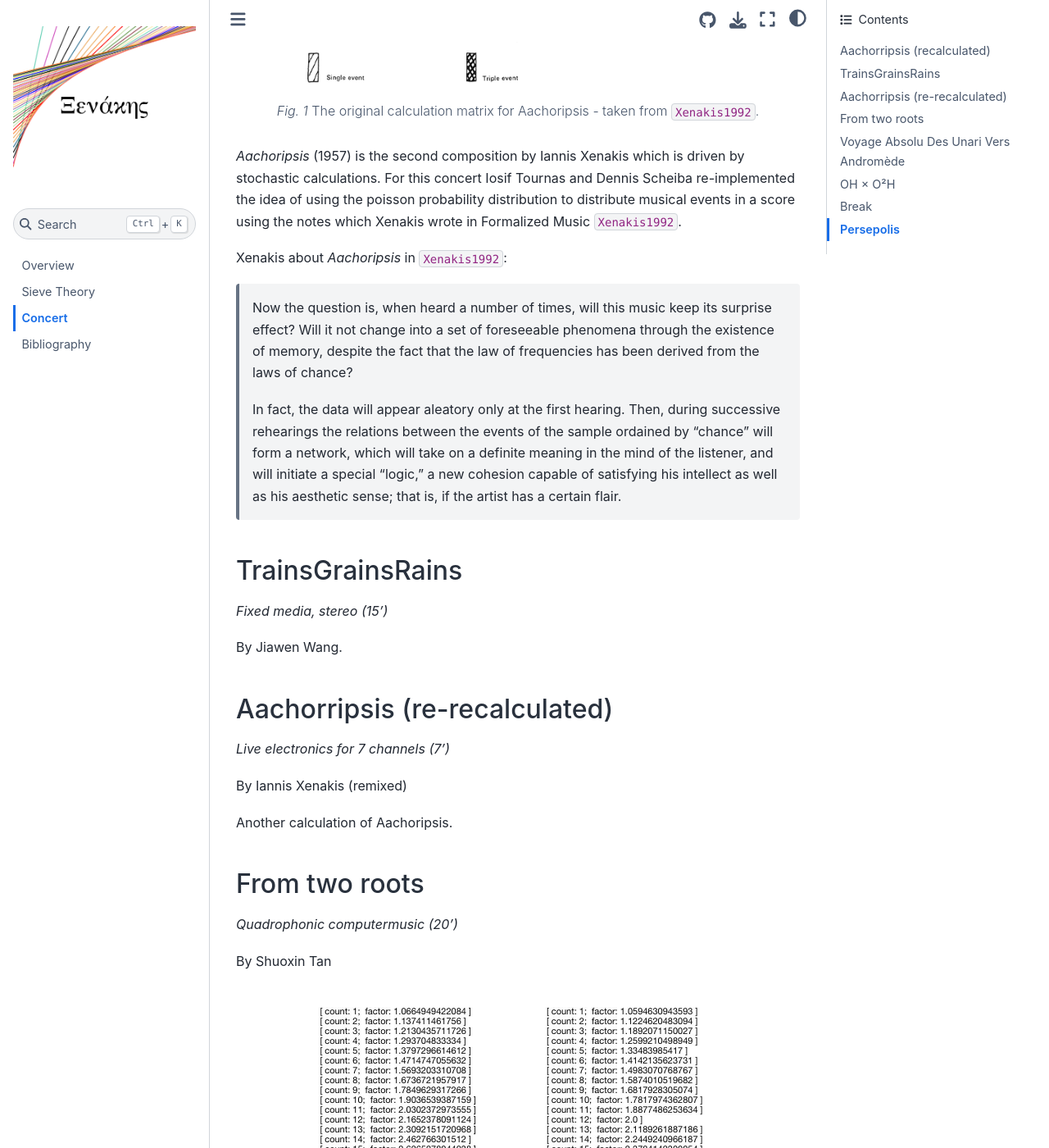
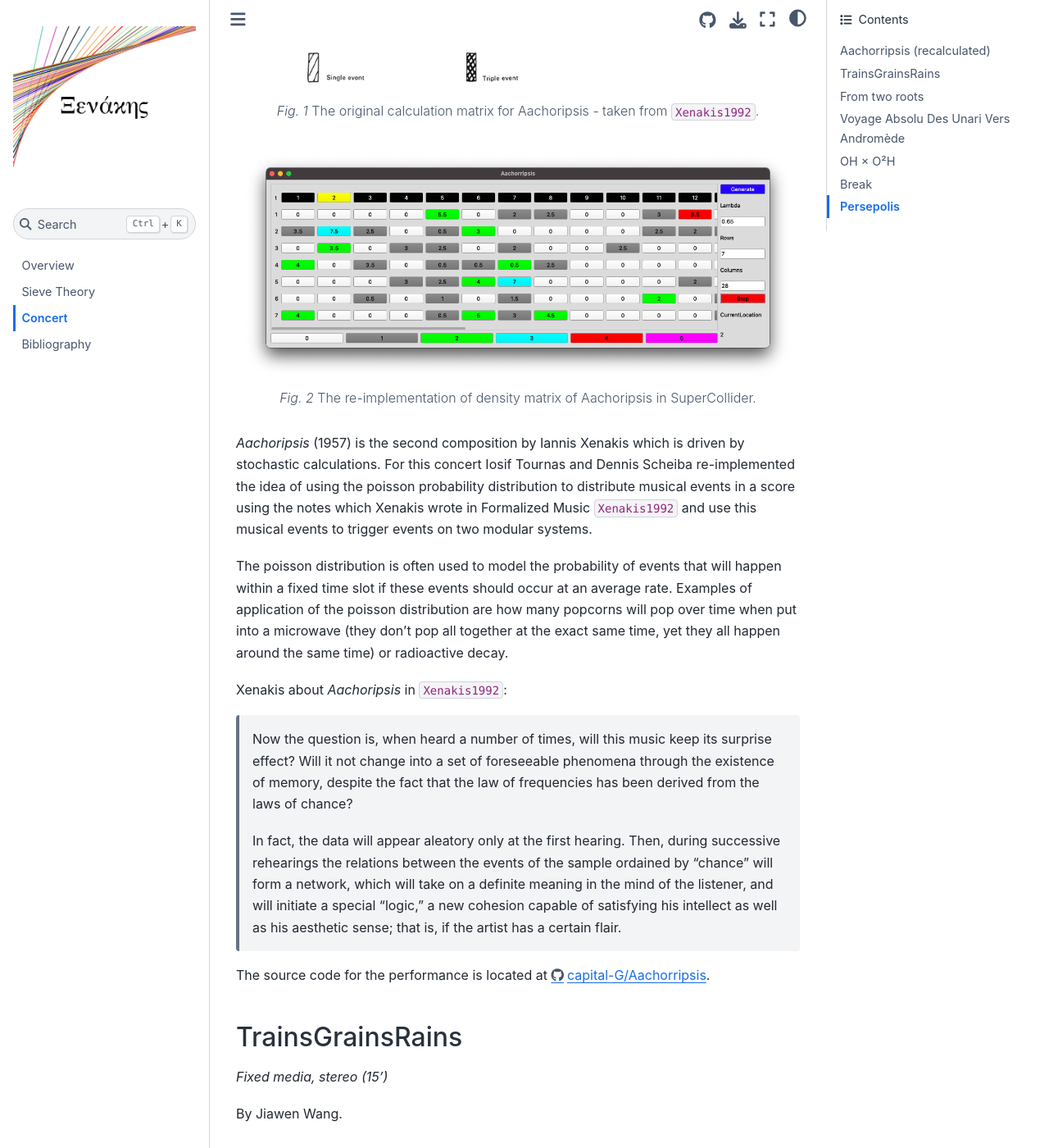
Before and after one commit to capital-G/xenakis-workgroup, a Jupyter Book: the page built from concert.md, in a window 1280 px wide and 1400 px high, scrolled down 959 px. Shown: the whole window at 82% size. Built offline with Jupyter Book 1.0.4 settings and Sphinx 7.4.7 and the Sphinx Book theme 1.1.4, drawn with Linux system fonts in a browser that asks for light colours; pages that are not in the unit, such as notebooks, are missing from menus; cross-references to code outside the pages are shown as plain code; some of the changed text lies outside the part shown.

Commit message:
limit aarchorripsis to one performance

````diff
--- a/concert.md
+++ b/concert.md
@@ -19,8 +19,19 @@ The program consists of compositions by Xenakis himself as well as works that we
 The original calculation matrix for Aachoripsis - taken from {cite}`Xenakis1992`.
 ```
 
+```{figure} ./assets/aachorripsis-recalculated.png
+:name: Aachoripsis recalculated
+
+The re-implementation of density matrix of Aachoripsis in SuperCollider.
+```
+
+
 *Aachoripsis* (1957) is the second composition by Iannis Xenakis which is driven by stochastic calculations.
-For this concert Iosif Tournas and Dennis Scheiba re-implemented the idea of using the poisson probability distribution to distribute musical events in a score using the notes which Xenakis wrote in Formalized Music {cite}`Xenakis1992`.
+For this concert Iosif Tournas and Dennis Scheiba re-implemented the idea of using the poisson probability distribution to distribute musical events in a score using the notes which Xenakis wrote in Formalized Music {cite}`Xenakis1992` and use this musical events to
+trigger events on two modular systems.
+
+The poisson distribution is often used to model the probability of events that will happen within a fixed time slot if these events should occur at an average rate.
+Examples of application of the poisson distribution are how many popcorns will pop over time when put into a microwave (they don't pop all together at the exact same time, yet they all happen around the same time) or radioactive decay.
 
 Xenakis about *Aachoripsis* in {cite}`Xenakis1992`:
 
@@ -28,19 +39,13 @@ Xenakis about *Aachoripsis* in {cite}`Xenakis1992`:
 >
 > In fact, the data will appear aleatory only at the first hearing. Then, during successive rehearings the relations between the events of the sample ordained by "chance" will form a network, which will take on a definite meaning in the mind of the listener, and will initiate a special "logic," a new cohesion capable of satisfying his intellect as well as his aesthetic sense; that is, if the artist has a certain flair.
 
+The source code for the performance is located at <https://github.com/capital-G/Aachorripsis>.
+
 ## TrainsGrainsRains
 
 *Fixed media, stereo (15')*
 
 By Jiawen Wang.
-
-## Aachorripsis (re-recalculated)
-
-*Live electronics for 7 channels (7')*
-
-By Iannis Xenakis (remixed)
-
-Another calculation of Aachoripsis.
 
 ## From two roots
 
````
Also changed, not shown: assets/aachorripsis-recalculated.png (added).
